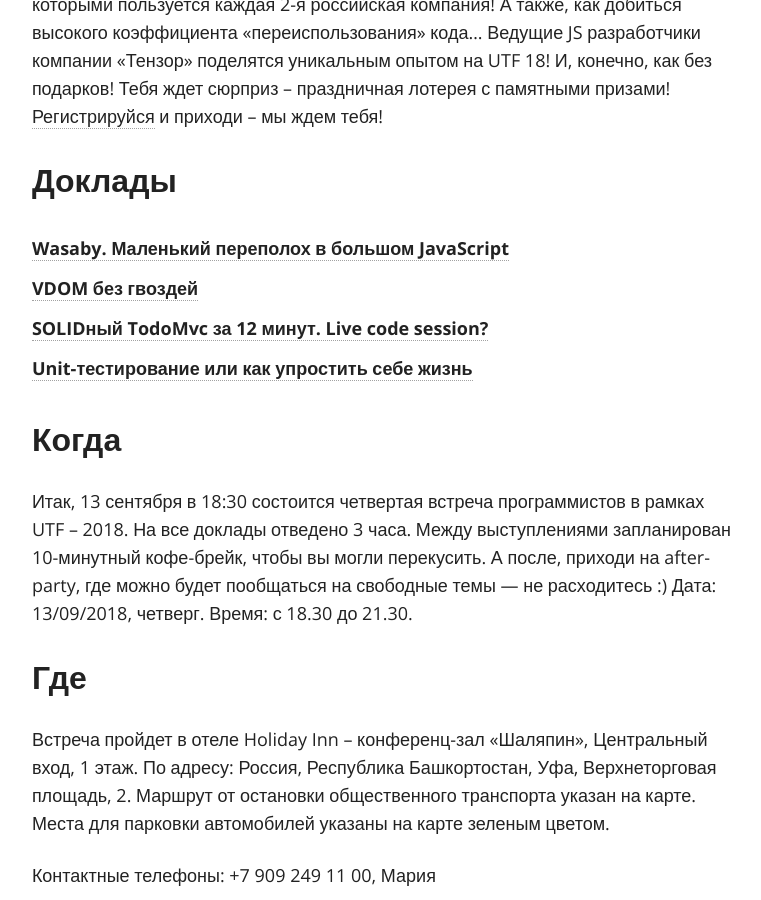
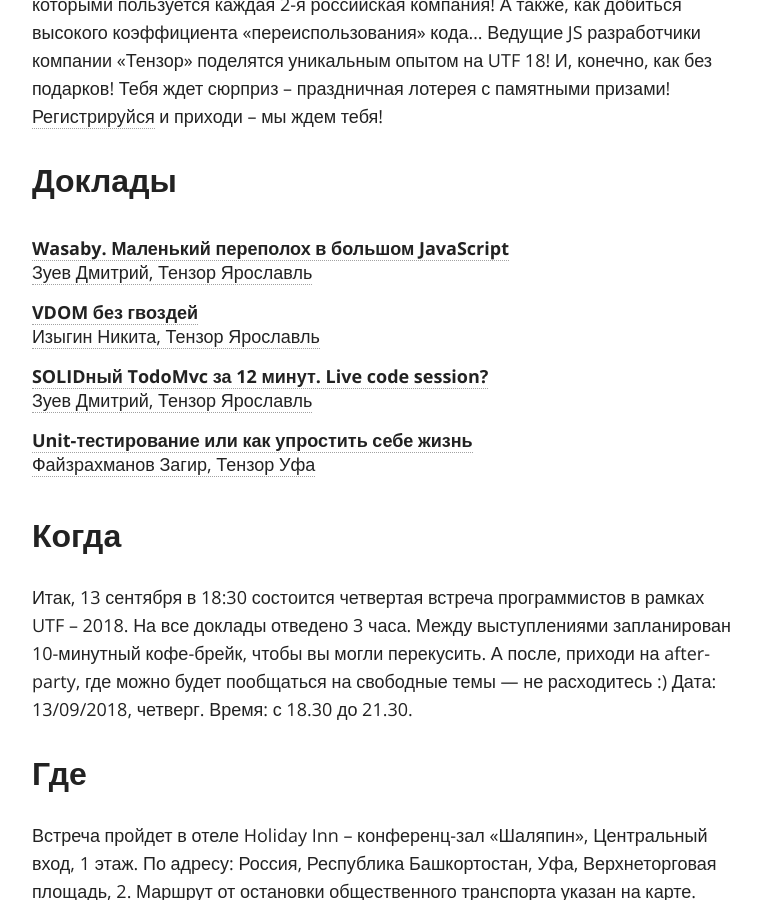
Before and after one commit to tensor-ufa/tensor-ufa.github.io, a Jekyll site: the page built from index.md, in a window 1280 px wide and 900 px high, scrolled down 691 px. Shown: the whole window, without its empty margins (254-1015 px from the left). Built offline with Jekyll 4.4.1, drawn with Linux system fonts in a browser that asks for light colours; nearby versions of some CDN libraries; comment, search, counter and statistics services are not loaded.

Commit message:
новые докладчики

```diff
--- a/_data/authors.yml
+++ b/_data/authors.yml
@@ -41,6 +41,24 @@
   # email: an.kochetovskiy@tensor.ru
   # avatar: artem.png
   # company: Тензор Уфа
+
+zuev_dmitry:
+  name: Зуев Дмитрий
+  email: dv.zuev@tensor.ru
+  avatar: zuev.png
+  company: Тензор Ярославль
+
+izygin_nikita:
+  name: Изыгин Никита
+  email: nr.izygin@tensor.ru
+  avatar: izygin.png
+  company: Тензор Ярославль
+
+faizrahmanov_zagir:
+  name: Файзрахманов Загир
+  email: zr.fayzrahmanov@tensor.ru
+  avatar: zagir.png
+  company: Тензор Уфа
 
 vagurov_evgeniy:
   name: Вагуров Евгений
```
Also changed, not shown: images/izygin.png (added), images/zagir.png (added), images/zuev.png (added).
